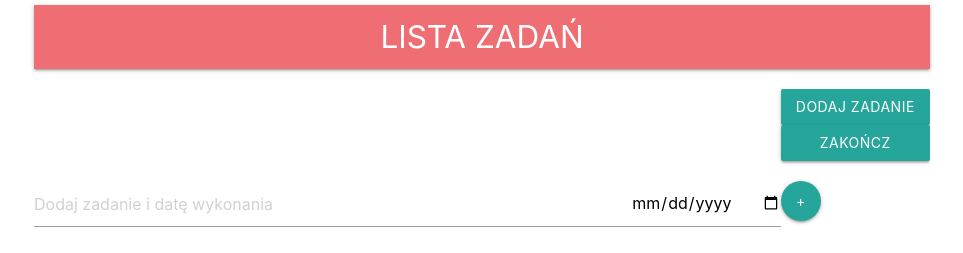
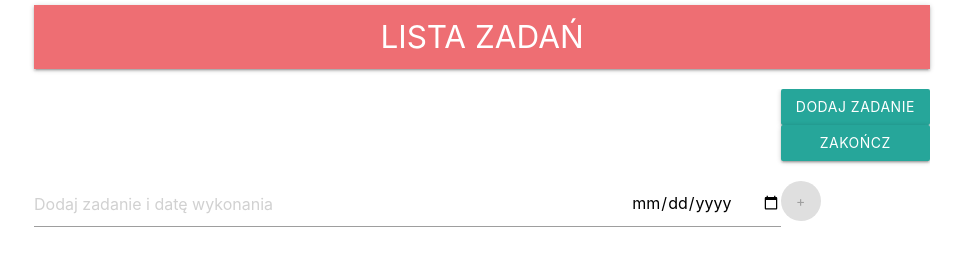
Before and after one commit to marcsien/todo_list_first_angular_project, an Angular app: page / in a window 1280 px wide. Shown: the top 253 px of the page, without its empty margins (158-1121 px from the left). Built offline with nearby package versions, Linux system fonts and the light colour scheme.

Commit message:
Disable add button if text input and date input are empty using propert binding.

```diff
--- a/src/app/app.component.html
+++ b/src/app/app.component.html
@@ -15,9 +15,10 @@
         class="col s8"
         type="text"
         placeholder="Dodaj zadanie i datę wykonania"
+        (keyup)="(0)"
         #nameInput
       />
-      <input class="col s2 disabled" type="date" #dateInput />
+      <input class="col s2 disabled" type="date" (change)="(0)" #dateInput />
       <button
         class="btn-floating"
         (click)="
@@ -25,6 +26,7 @@
           nameInput.value = '';
           dateInput.value = ''
         "
+        [disabled]="nameInput.value === '' || dateInput.value === ''"
       >
         +
       </button>
```
